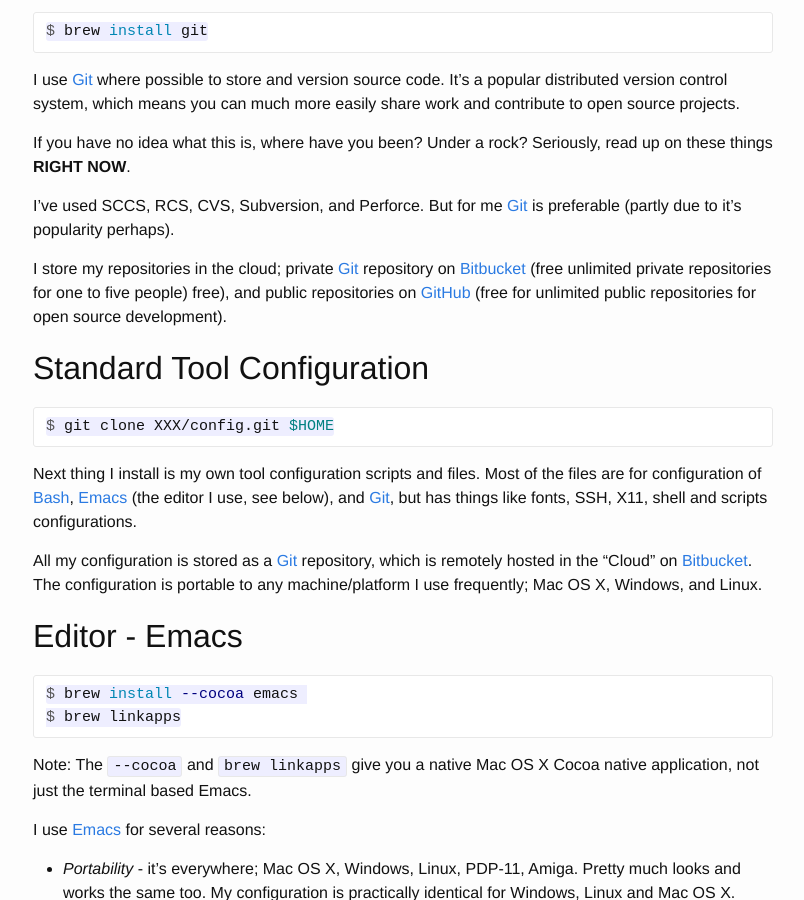
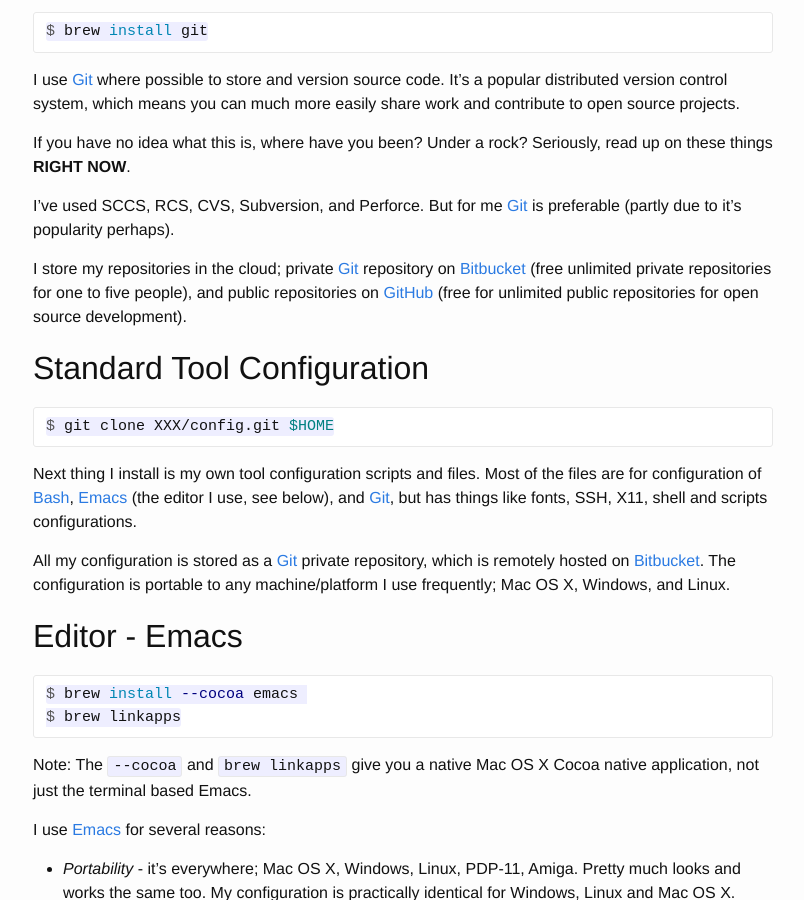
Before and after one commit to harveyt/harveyt.github.io, a Jekyll site: the page built from _posts/2015-01-10-tools-of-the-trade.markdown, in a window 1280 px wide and 900 px high, scrolled down 5427 px. Shown: the whole window, without its empty margins (237-1041 px from the left). Built offline with Jekyll 4.4.1, drawn with Linux system fonts in a browser that asks for light colours.

Commit message:
Small minor edit to last blog post.

```diff
--- a/_posts/2015-01-10-tools-of-the-trade.markdown
+++ b/_posts/2015-01-10-tools-of-the-trade.markdown
@@ -304,7 +304,7 @@ is preferable (partly due to it's popularity perhaps).
 
 I store my repositories in the cloud; private [Git] repository on
 [Bitbucket] (free unlimited private repositories for one to five
-people) free), and public repositories on [GitHub] (free for unlimited
+people), and public repositories on [GitHub] (free for unlimited
 public repositories for open source development).
 
 Standard Tool Configuration
@@ -319,8 +319,8 @@ files. Most of the files are for configuration of [Bash], [Emacs] (the
 editor I use, see below), and [Git], but has things like fonts, SSH,
 X11, shell and scripts configurations.
 
-All my configuration is stored as a [Git] repository, which is
-remotely hosted in the "Cloud" on [Bitbucket]. The configuration is
+All my configuration is stored as a [Git] private repository, which is
+remotely hosted on [Bitbucket]. The configuration is
 portable to any machine/platform I use frequently; Mac OS X, Windows,
 and Linux.
 
```
